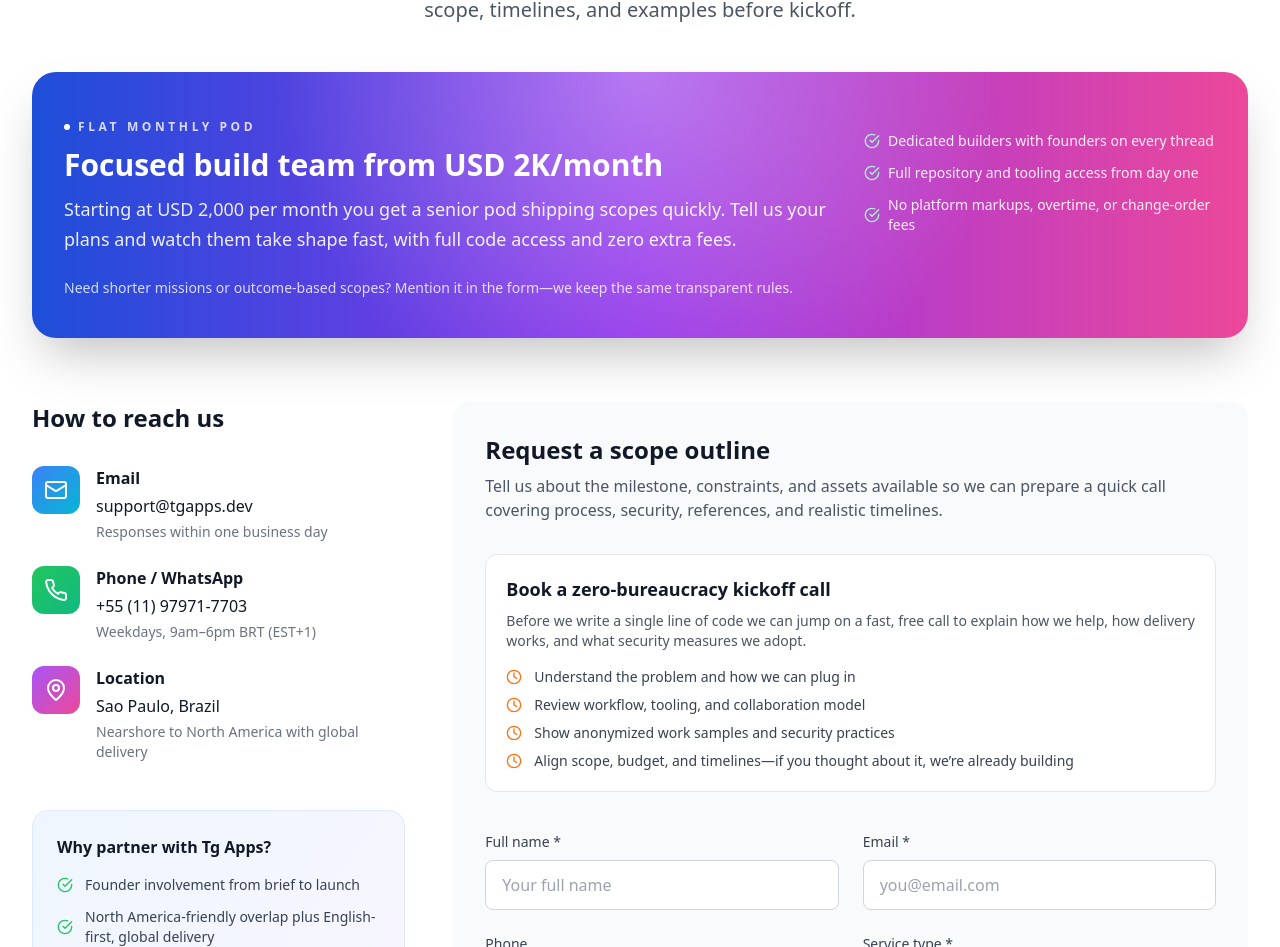
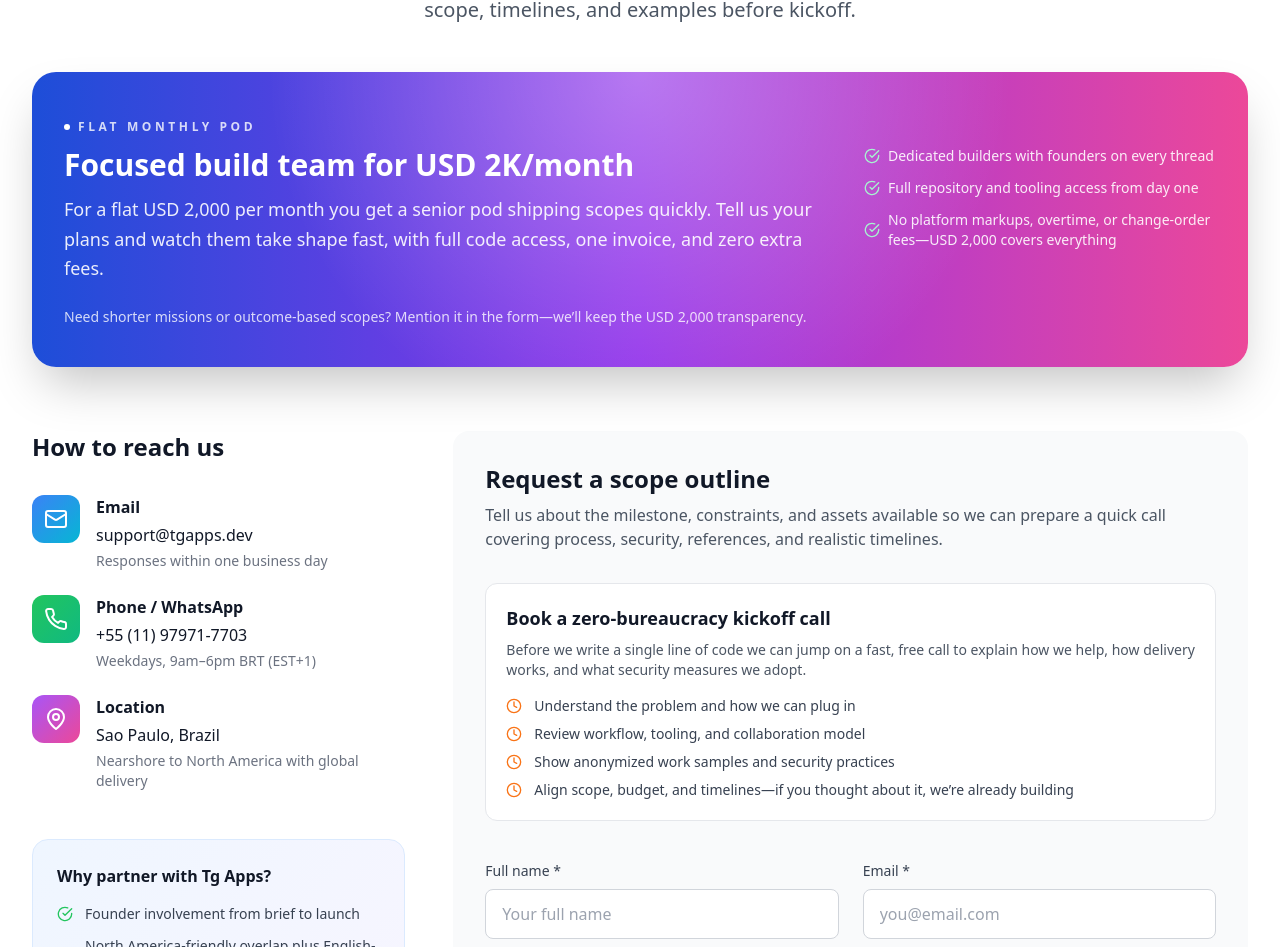
Before and after one commit to tgthiag/tgapps.dev, a React (Vite) app: page / in a window 1280 px wide. Shown: the part 6628-7575 px from the top of the page. Built offline with nearby package versions, Linux system fonts and the light colour scheme.

Commit message:
ajuste na seção de custos

```diff
--- a/src/i18n/translations.ts
+++ b/src/i18n/translations.ts
@@ -363,15 +363,15 @@ export const translations: Record<Locale, TranslationSchema> = {
       ],
       costSection: {
         badge: 'Flat monthly pod',
-        title: 'Focused build team from USD 2K/month',
+        title: 'Focused build team for USD 2K/month',
         description:
-          'Starting at USD 2,000 per month you get a senior pod shipping scopes quickly. Tell us your plans and watch them take shape fast, with full code access and zero extra fees.',
+          'For a flat USD 2,000 per month you get a senior pod shipping scopes quickly. Tell us your plans and watch them take shape fast, with full code access, one invoice, and zero extra fees.',
         highlights: [
           'Dedicated builders with founders on every thread',
           'Full repository and tooling access from day one',
-          'No platform markups, overtime, or change-order fees'
+          'No platform markups, overtime, or change-order fees—USD 2,000 covers everything'
         ],
-        note: 'Need shorter missions or outcome-based scopes? Mention it in the form—we keep the same transparent rules.'
+        note: 'Need shorter missions or outcome-based scopes? Mention it in the form—we’ll keep the USD 2,000 transparency.'
       },
       formHeading: 'Request a scope outline',
       formDescription:
@@ -654,15 +654,15 @@ export const translations: Record<Locale, TranslationSchema> = {
       ],
       costSection: {
         badge: 'Equipe mensal fixa',
-        title: 'Time focado a partir de USD 2K/mês',
+        title: 'Time focado por USD 2K/mês',
         description:
-          'Com USD 2.000 por mês você garante um pod sênior que mantém o ritmo alto. Conte seus planos e veja tudo ganhar forma rapidamente, com acesso total ao código e nenhuma taxa extra.',
+          'Por USD 2.000 mensais — nem mais, nem menos — você garante um pod sênior que mantém o ritmo alto. Conte seus planos e veja tudo ganhar forma rapidamente, com acesso total ao código e nenhuma taxa extra.',
         highlights: [
           'Engenheiros dedicados com fundadores em cada thread',
           'Acesso completo a repositórios e ferramentas desde o primeiro dia',
-          'Sem intermediações, hora extra ou taxas surpresa'
+          'Sem intermediações, hora extra ou taxas surpresa — USD 2.000 cobre tudo'
         ],
-        note: 'Precisa de missões mais curtas ou escopos fechados? Conta pra gente — seguimos a mesma transparência.'
+        note: 'Precisa de missões mais curtas ou escopos fechados? Conta pra gente — seguimos a mesma regra de transparência.'
       },
       formHeading: 'Peça um esboço de escopo',
       formDescription:
```
